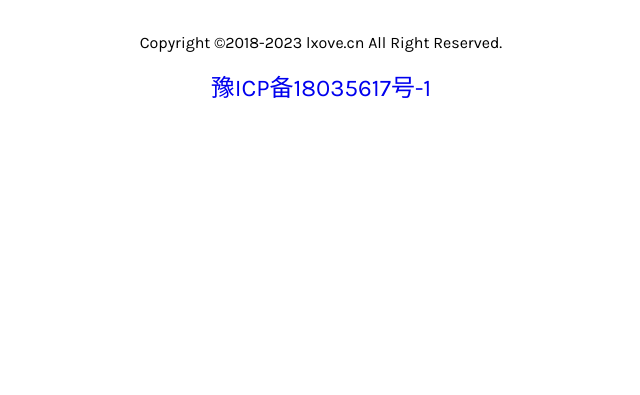
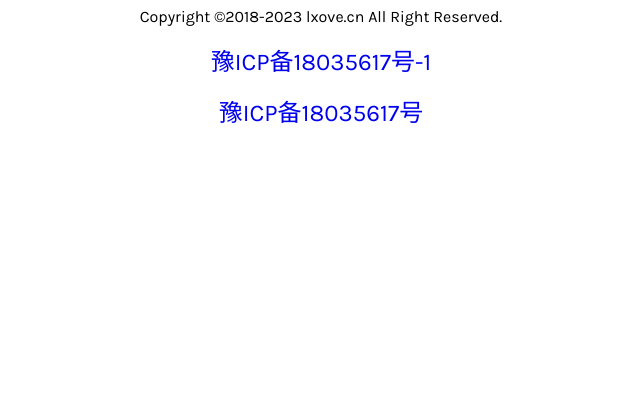
Before and after one commit to xiaohei7529/xiaoheiicp.github.io, a plain HTML site: page index.html in a window 1280 px wide. Shown: the part 405-800 px from the top of the page, without its empty margins (319-959 px from the left). Drawn offline with Linux system fonts and the light colour scheme.

Commit message:
DEVELOP:修改

```diff
--- a/index.html
+++ b/index.html
@@ -63,6 +63,9 @@
                     <p class="dev_info">
                         <a href="https://beian.miit.gov.cn/" rel="nofollow" target="_blank">豫ICP备18035617号-1</a>
                     </p>
+                    <p class="dev_info">
+                        <a href="https://beian.miit.gov.cn/" rel="nofollow" target="_blank">豫ICP备18035617号</a>
+                    </p>
                 </div>
                 </div>
             </div>
```
